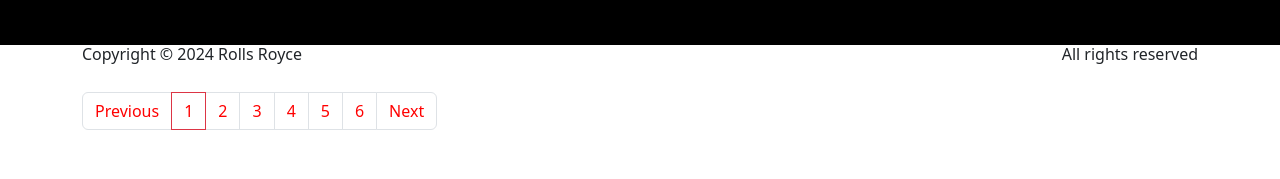
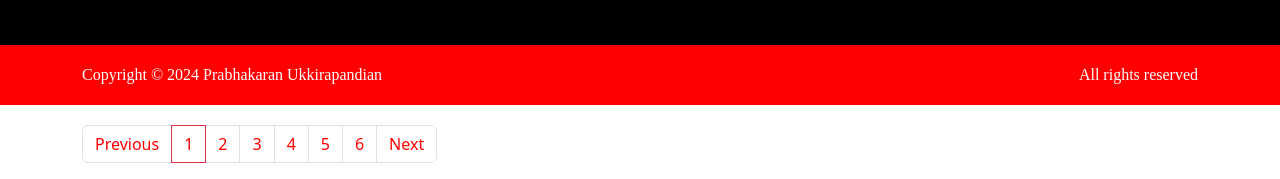
Before and after one commit to prabhakaranwebdeveloper/Bootstrap-Multi-Page-Car-website, a plain HTML site: page index.html in a window 1280 px wide. Shown: the part 3367-3546 px from the top of the page. Before the commit the page ends 3513 px from the top, so only its background shows below. Drawn offline with nearby package versions, Linux system fonts and the light colour scheme; a web font is replaced by a local one.

Commit message:
copy-rights

```diff
--- a/index.html
+++ b/index.html
@@ -483,11 +483,11 @@
     <!-- Last footer -->
 
     <section>
-      <div class=" col-md-d-block">
+      <div class="lbgcolor  col-md-d-block">
         <div
           class="container d-flex justify-content-lg-between justify-content-md-center gap-5 justify-content-sm-center "
         >
-          <h6>Copyright © 2024 Rolls Royce</h6>
+          <h6>Copyright © 2024 Prabhakaran Ukkirapandian</h6>
           <h6>All rights reserved</h6>
         </div>
       </div>
```
Also changed, not shown: about.html (+1 -1 lines), blog.html (+1 -1 lines), contact.html (+1 -1 lines), gallery.html (+1 -1 lines), services.html (+1 -1 lines).
